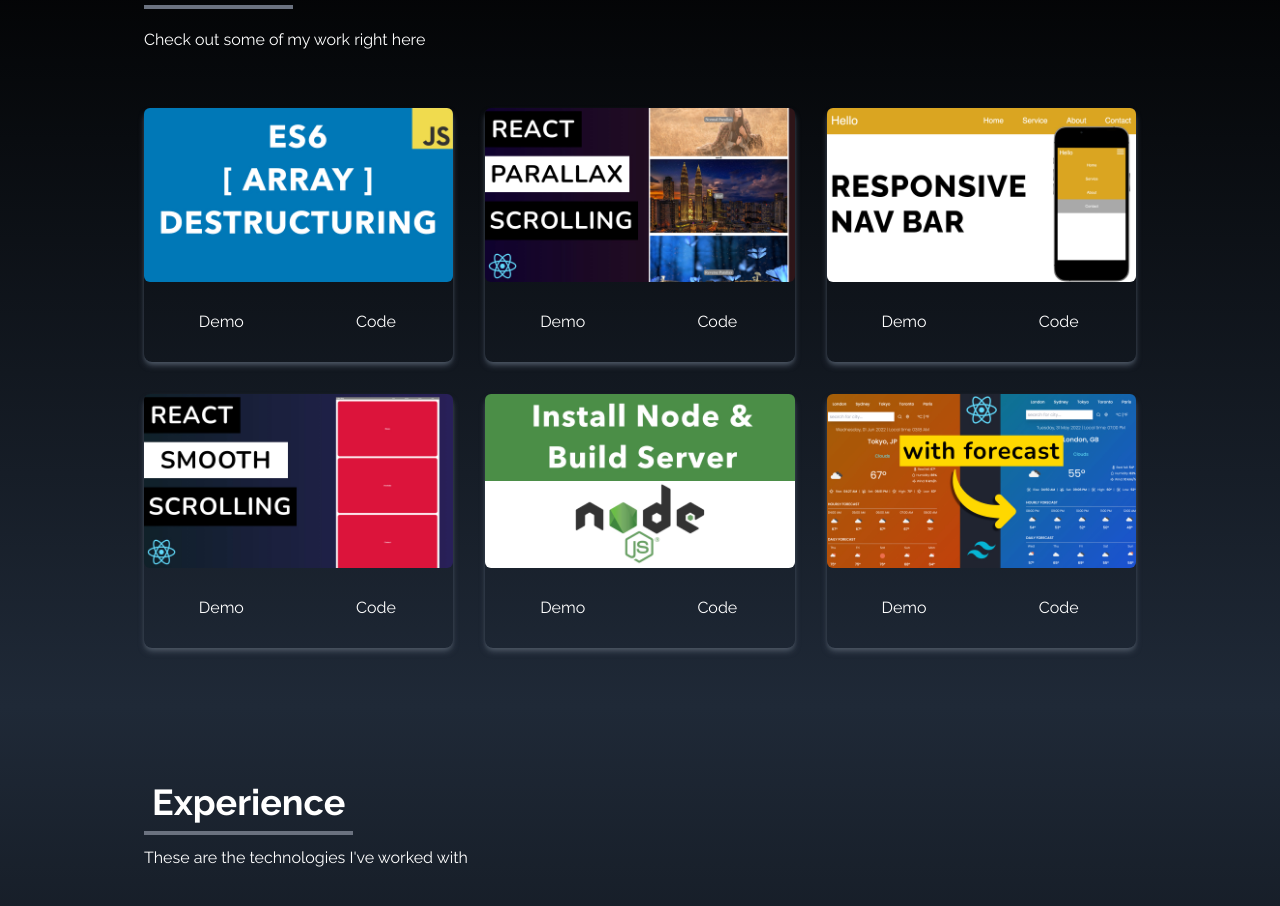
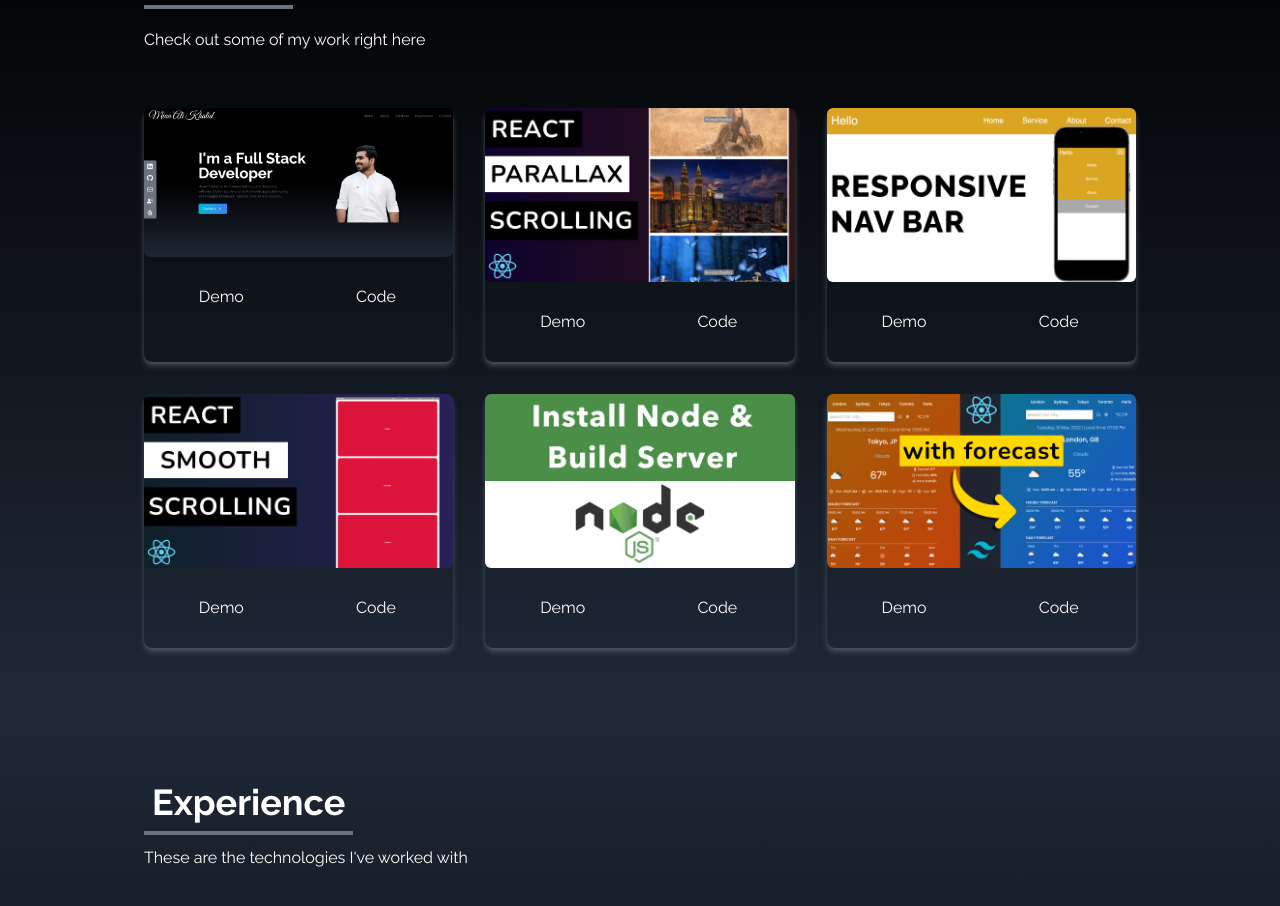
Before and after one commit to MianAliKhalid/react-portfolio, a React (Create React App) app: page / in a window 1280 px wide. Shown: the part 1694-2600 px from the top of the page. Built offline with nearby package versions, Linux system fonts and the light colour scheme.

Commit message:
Portfolio Link Update

```diff
--- a/src/components/Portfolio.jsx
+++ b/src/components/Portfolio.jsx
@@ -5,14 +5,15 @@ import navbar from "../assets/portfolio/navbar.jpg";
 import reactParallax from "../assets/portfolio/reactParallax.jpg";
 import reactSmooth from "../assets/portfolio/reactSmooth.jpg";
 import reactWeather from "../assets/portfolio/reactWeather.jpg";
+import reactPortfolio from "../assets/portfolio/portfolio.png";
 
 const Portfolio = () => {
   const portfolios = [
     {
       id: 1,
-      src: arrayDestruct,
-      demo: "https://github.com/MianAliKhalid",
-      code: "https://github.com/MianAliKhalid"
+      src: reactPortfolio,
+      demo: "https://6687b266f0d09218dac261ab--mianalikhalid-portfolio.netlify.app/",
+      code: "https://github.com/MianAliKhalid/react-portfolio"
     },
     {
       id: 2,
```
Also changed, not shown: src/assets/portfolio/portfolio.png (added).
